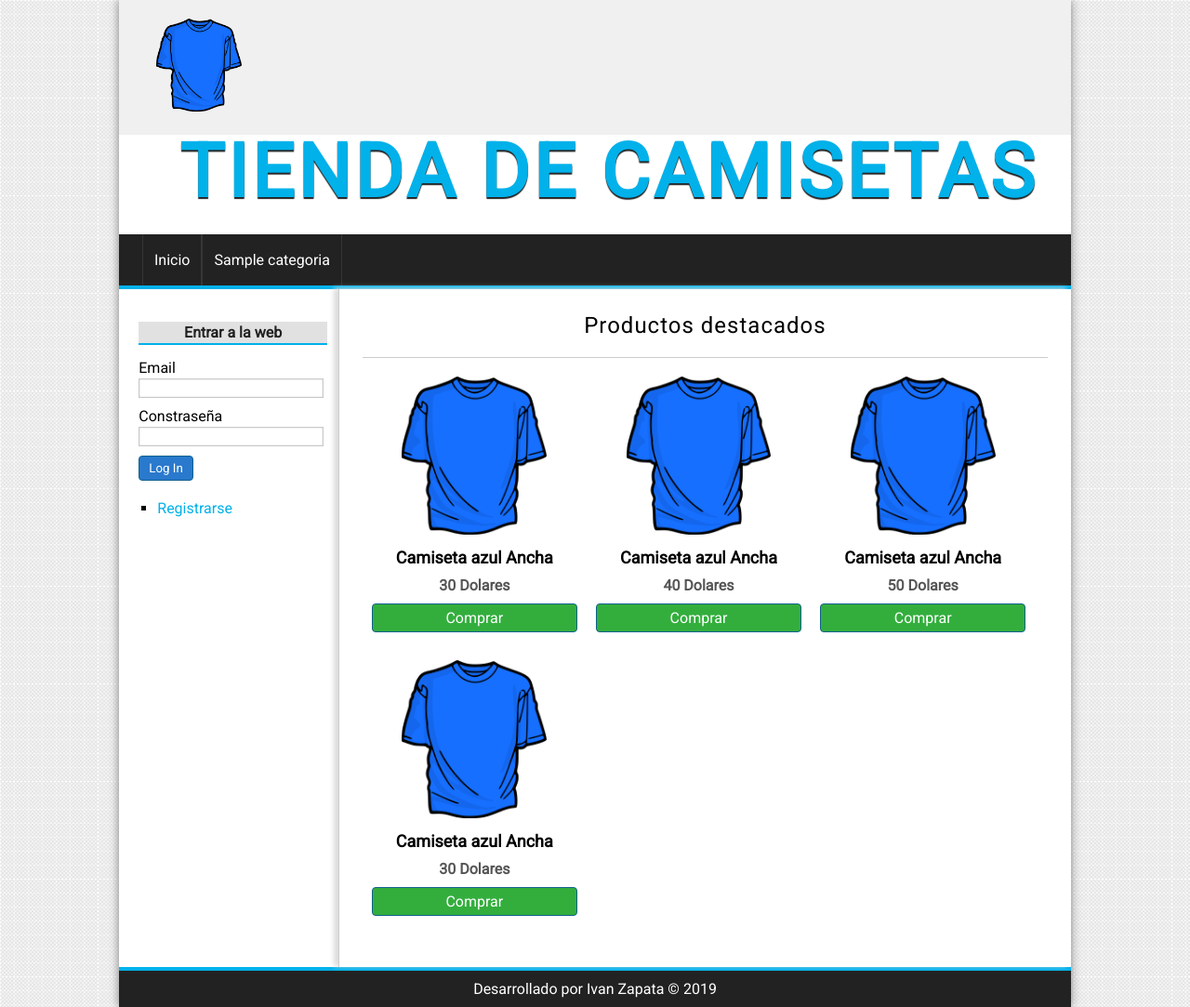
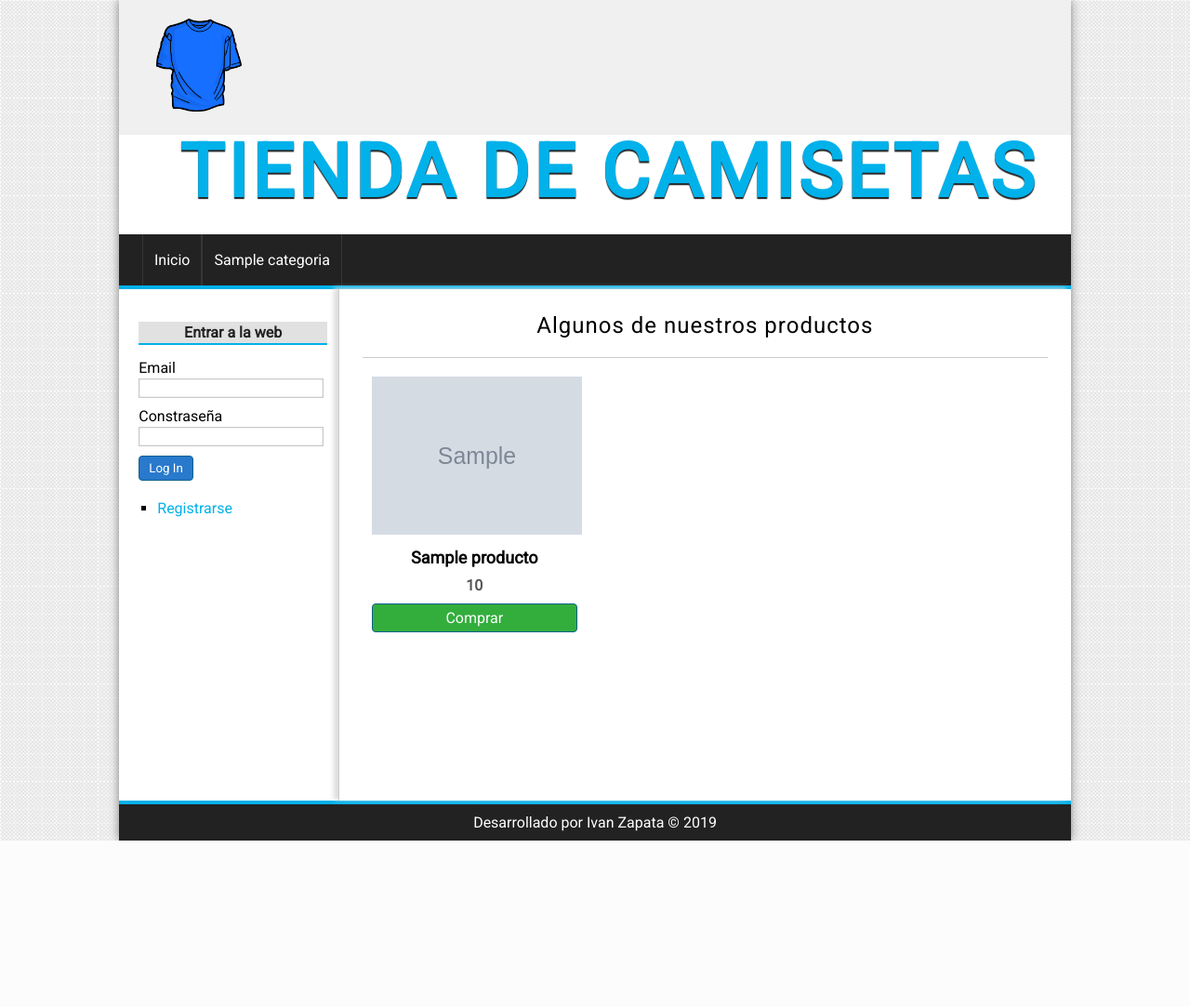
Before and after one commit to ivanzapata97/ProyectoPhpMVC, a PHP site: page /proyecto-ropa/ in a window 1280 px wide. Shown: the whole page at 93% size. After the commit the page ends 904 px from the top, so only its background shows below. Run offline with PHP 8.4, Linux system fonts and the light colour scheme; tables that the repository leaves empty or names only in its code hold one stand-in row (values such as "Sample post"); grey boxes marked "Sample" are stand-in pictures.

Commit message:
la pagina inicio muestra productos aleatorios

```diff
--- a/controllers/ProductoController.php
+++ b/controllers/ProductoController.php
@@ -4,7 +4,9 @@ require_once 'models/producto.php';
 
 class productoController{
     public function index(){
-        //renderizamos una vista
+        $producto = new Producto();
+        $productos = $producto->getRandom(6);
+
         require_once 'views/producto/destacados.php';
     }
     public function gestion(){
--- a/controllers/UsuarioController.php
+++ b/controllers/UsuarioController.php
@@ -6,7 +6,6 @@ class usuarioController{
     public function index(){
         echo "Controlador usuarios, accion index";
     }
-
     public function registro(){
         require_once 'views/usuario/registro.php';
     }
@@ -62,7 +61,6 @@ class usuarioController{
         }
         header("Location:".base_url);
     }
-
     public function logout(){
         if(isset($_SESSION['identity'])){
             unset($_SESSION['identity']);
--- a/models/producto.php
+++ b/models/producto.php
@@ -80,6 +80,10 @@ class Producto {
         $producto = $this->db->query("SELECT * FROM productos WHERE id ={$this->getId()}");
         return $producto->fetch_object();
     }
+    public function getRandom($limit){
+        $productos = $this->db->query("SELECT * FROM productos ORDER BY RAND() LIMIT $limit ");
+        return $productos;
+    }
     public function save(){
         $sql = "INSERT INTO productos VALUES (null,'{$this->getCategoria_id()}','{$this->getNombre()}','{$this->getDescripcion()}',{$this->getPrecio()},{$this->getStock()}, null, CURDATE(), '{$this->getImagen()}')";
         $save = $this->db->query($sql);
--- a/views/producto/destacados.php
+++ b/views/producto/destacados.php
@@ -1,26 +1,14 @@
-<h1>Productos destacados</h1>
-<div class="product">
-    <img src="./assets/img/camiseta.png" alt="">
-    <h2>Camiseta azul Ancha</h2>
-    <p>30 Dolares</p>
-    <a href="" class="button">Comprar</a>
+<h1>Algunos de nuestros productos</h1>
+<?php while($product = $productos->fetch_object()) : ?>
+    <div class="product">
+        <?php if($product->imagen != null || $product->imagen != '') : ?>
+            <img src="<?=base_url?>uploads/images/<?=$product->imagen?>" alt="No tiene Imagen">
+        <?php else : ?>
+            <img src="./assets/img/camiseta.png" alt="">
+        <?php endif; ?>
+        <h2><?= $product->nombre?></h2>
+        <p><?= $product->precio?></p>
+        <a href="" class="button">Comprar</a>
+    </div>
+<?php endwhile; ?>
 </div>
-<div class="product">
-    <img src="./assets/img/camiseta.png" alt="">
-    <h2>Camiseta azul Ancha</h2>
-    <p>40 Dolares</p>
-    <a href="" class="button">Comprar</a>
-</div>
-<div class="product">
-    <img src="./assets/img/camiseta.png" alt="">
-    <h2>Camiseta azul Ancha</h2>
-    <p>50 Dolares</p>
-    <a href="" class="button">Comprar</a>
-</div>
-<div class="product">
-    <img src="./assets/img/camiseta.png" alt="">
-    <h2>Camiseta azul Ancha</h2>
-    <p>30 Dolares</p>
-    <a href="" class="button">Comprar</a>
-</div>
-</div>
```
